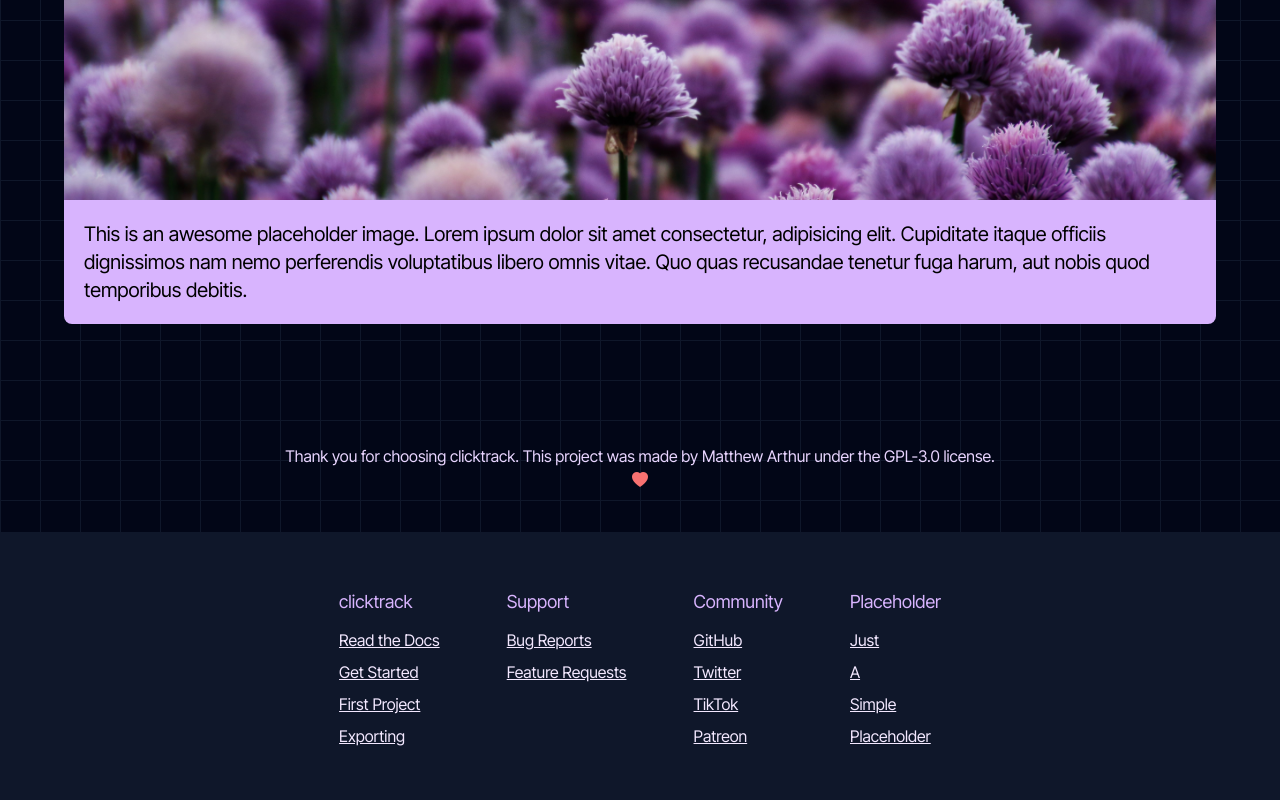
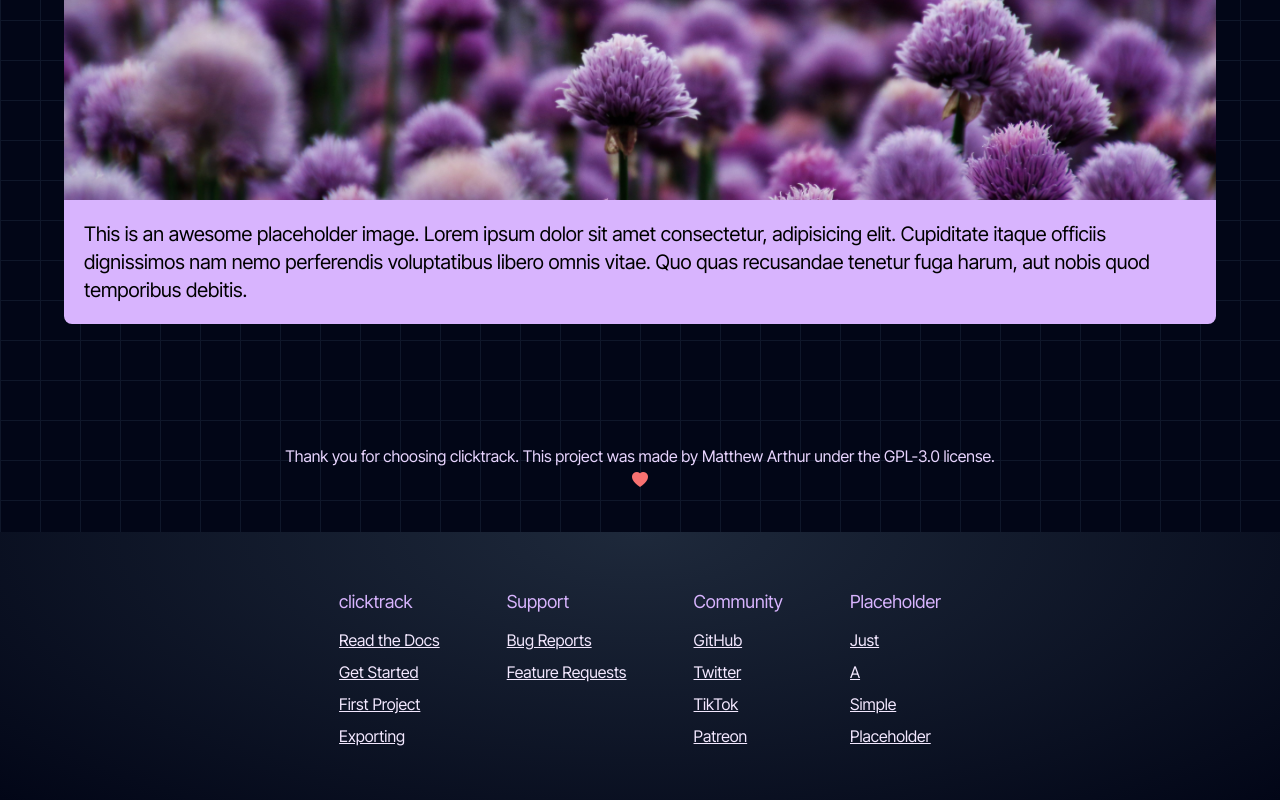
Before and after one commit to arthurmatthew/clicktrack, a React (Vite) app in the folder client/: page / in a window 1280 px wide. Shown: the part 1100-1900 px from the top of the page. Built offline with nearby package versions, Linux system fonts and the light colour scheme.

Commit message:
Add gradient to match header

```diff
--- a/client/src/components/Footer.tsx
+++ b/client/src/components/Footer.tsx
@@ -1,6 +1,6 @@
 const Footer = () => {
   return (
-    <footer className="flex shrink grow-0 basis-44 flex-wrap justify-evenly bg-slate-900 px-4 py-12 leading-loose text-purple-100 lg:px-64 xl:px-72 2xl:px-96 [&>*]:px-4">
+    <footer className="to-slate-950 bg-gradient-radial flex shrink grow-0 basis-44 flex-wrap justify-evenly from-slate-800 bg-[length:100%_200%] bg-[100%_100%] px-4 py-12 leading-loose text-purple-100 lg:px-64 xl:px-72 2xl:px-96 [&>*]:px-4">
       <div className="mt-2 flex flex-col gap-2">
         <h2 className="text-lg text-purple-300">clicktrack</h2>
         <ul className="underline">
```
